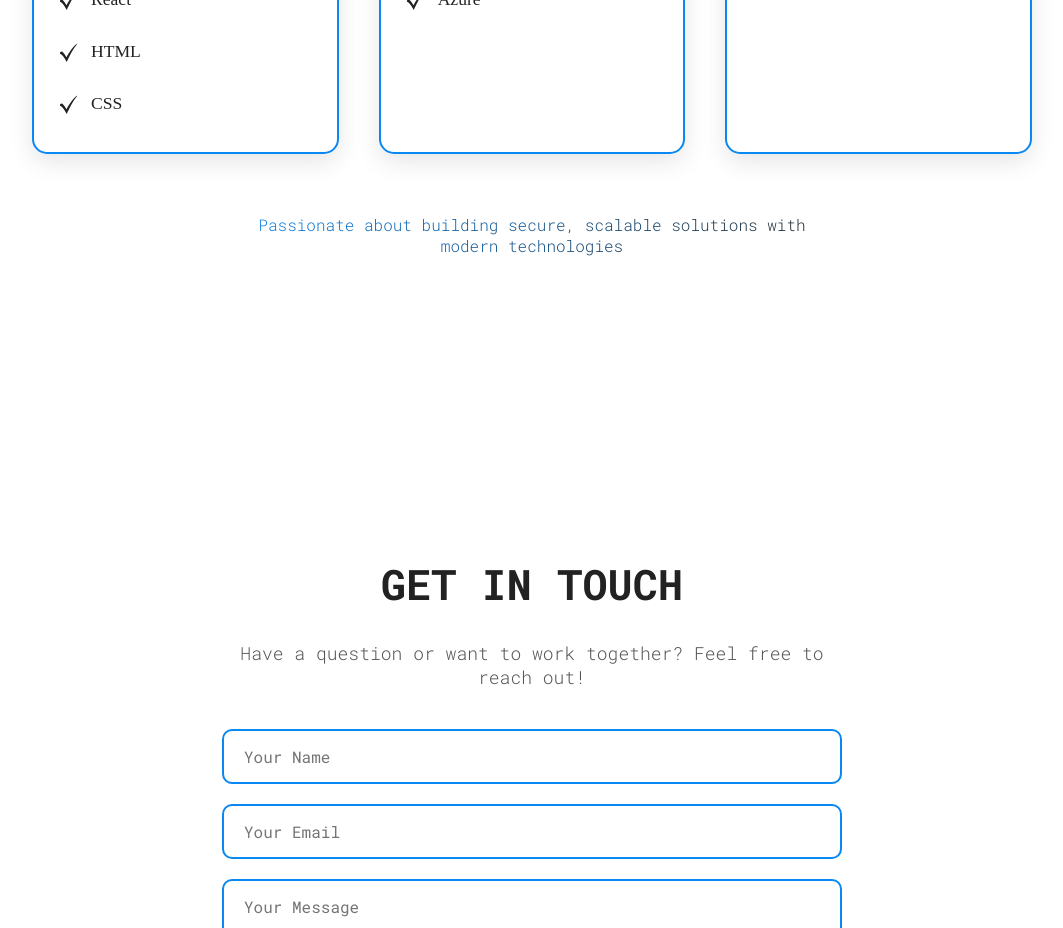
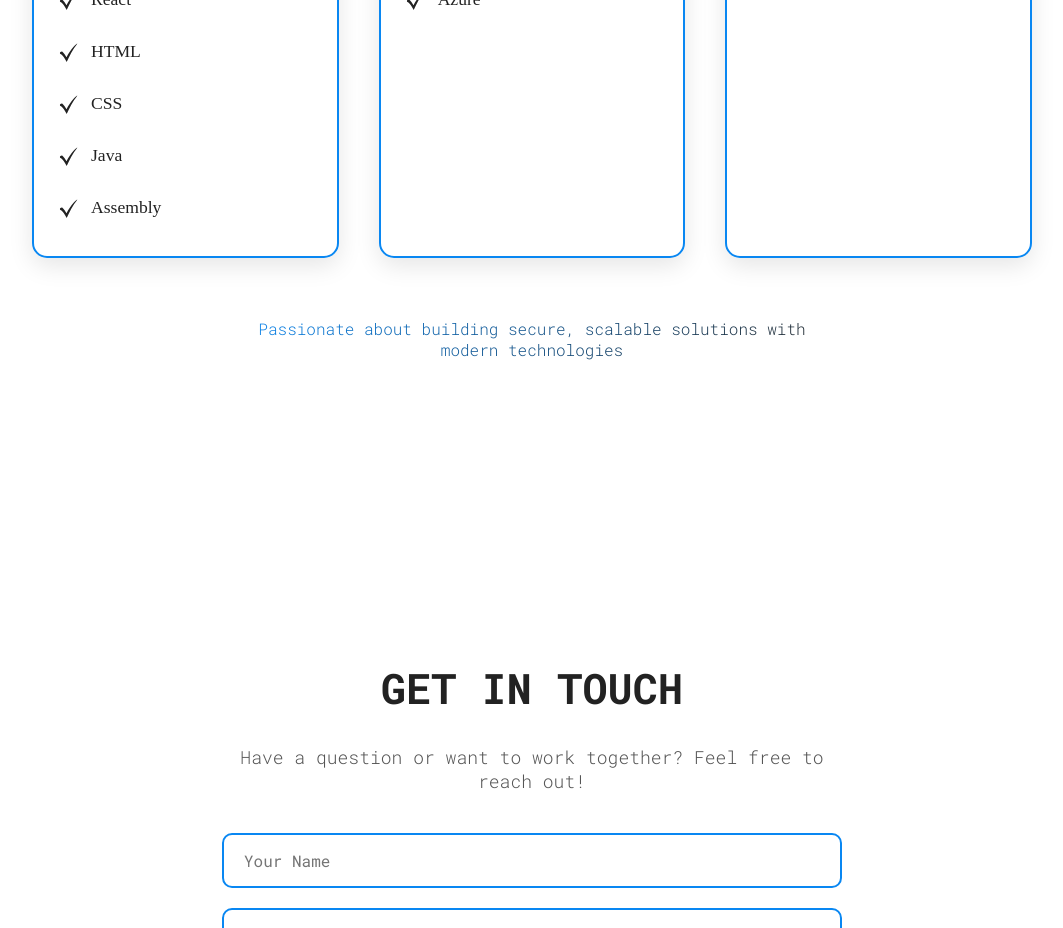
Before and after one commit to IshdoesCoding/Ishmam_Abtahi-Portfolio, a React (Vite) app: page / in a window 1280 px wide. Shown: the part 2520-3448 px from the top of the page, without its empty margins (108-1171 px from the left). Built offline with nearby package versions, Linux system fonts and the light colour scheme; a web font is replaced by a local one.

Commit message:
Updated Skills.jsx

```diff
--- a/src/sections/Skills/Skills.jsx
+++ b/src/sections/Skills/Skills.jsx
@@ -11,7 +11,7 @@ function Skills() {
   const skillCategories = [
     {
       title: "Programming Languages",
-      skills: ["Python", "JavaScript", "React", "HTML", "CSS"]
+      skills: ["Python", "JavaScript", "React", "HTML", "CSS", "Java", "Assembly"]
     },
     {
       title: "Cloud & Infrastructure",
```
